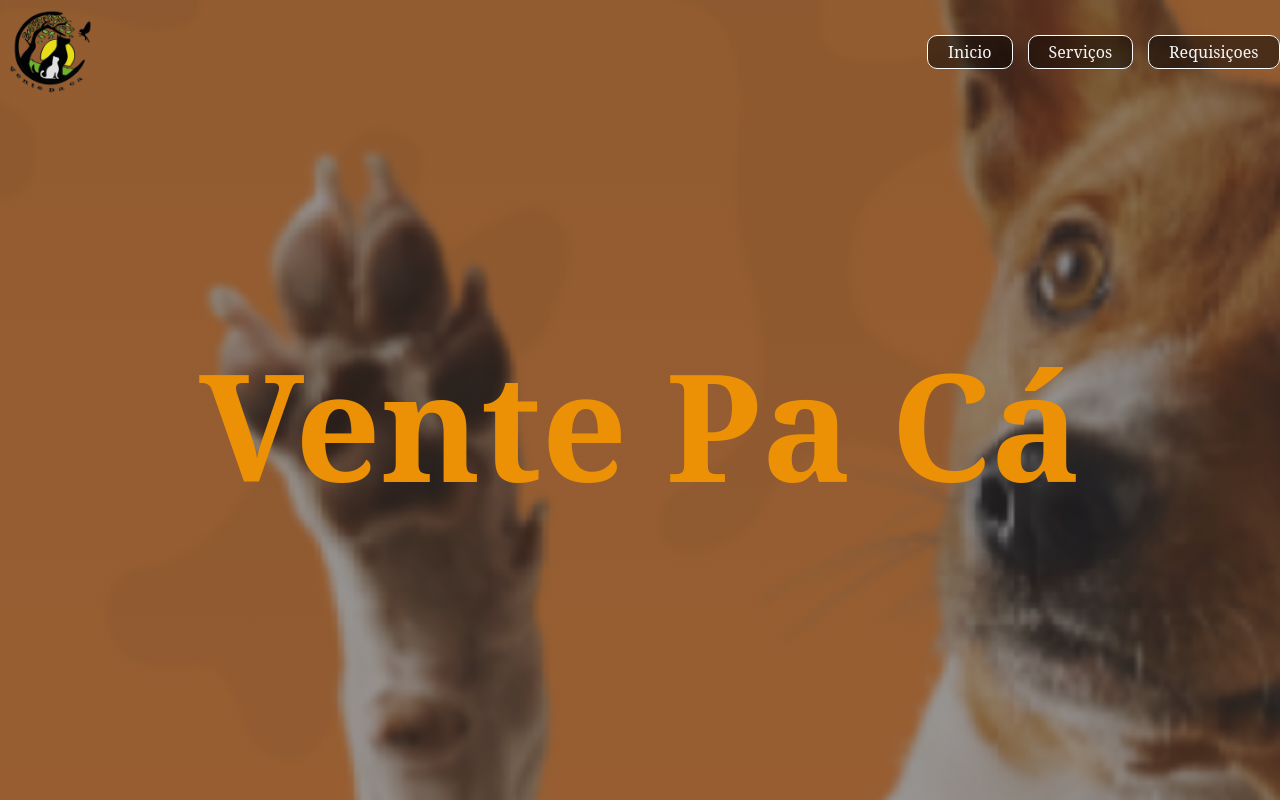
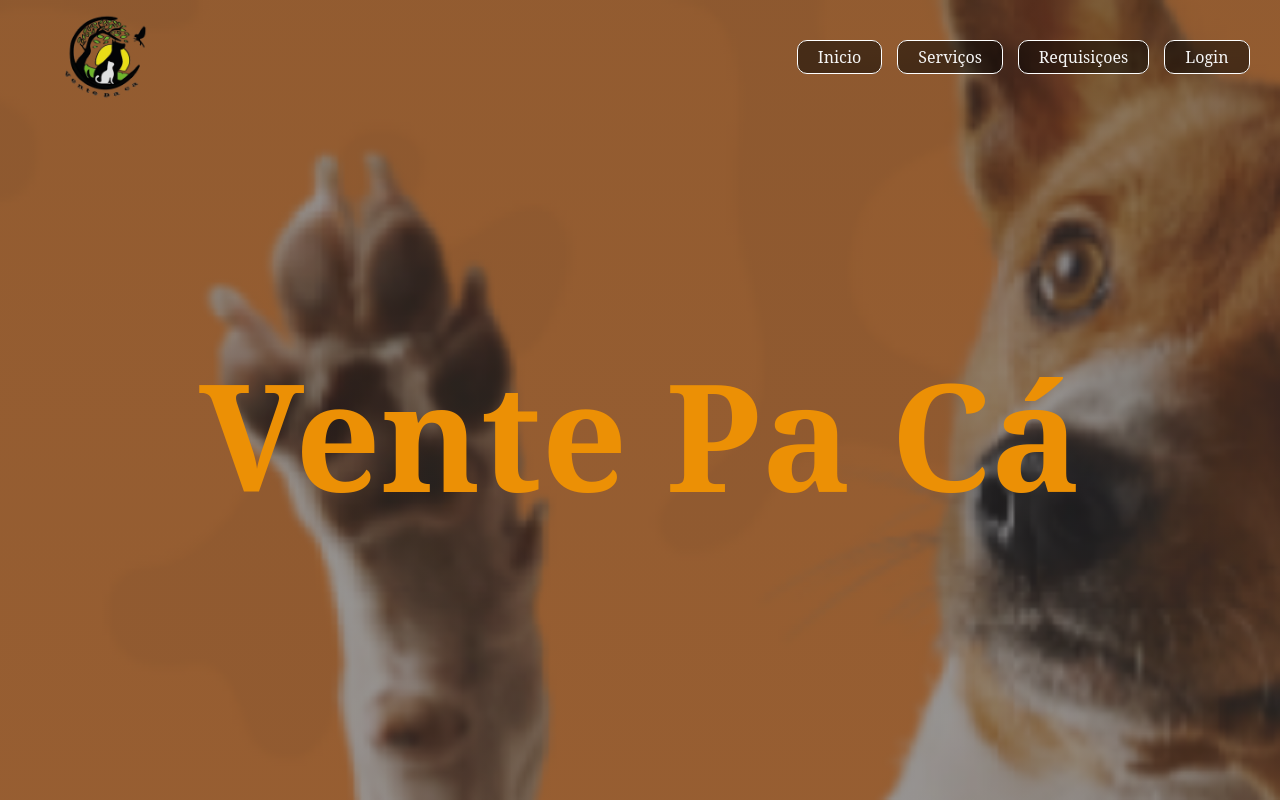
Before and after one commit to Arrowaaa/PI, a PHP site: page / in a window 1280 px wide. Run offline with PHP 8.4, Linux system fonts and the light colour scheme; some web fonts are replaced.

Commit message:
Melhoria do PI

```diff
--- a/PI/css/principal.css
+++ b/PI/css/principal.css
@@ -6,11 +6,13 @@
 
 .logo{
     width: 100px;
+    padding: 5px;
 }
 
 .menu ul{
     list-style: none;
     display: flex;
+    margin: 30px;
     gap: 15px;
 }
 
@@ -50,6 +52,7 @@ header{
     align-items: center;
     justify-content: space-between;
     padding: 0.5px;
+    margin-left: 50px;
 
 }
 .home main{
--- a/PI/index.html
+++ b/PI/index.html
@@ -17,6 +17,7 @@
                         <li > <a class="linha" href="index.html">Inicio</a></li>
                         <li> <a href="index.html">Serviços</a></li>
                         <li> <a href="index.html">Requisiçoes</a></li>
+                        <li> <a href="login.html">Login</a></li>
 
                     </ul>
                 </nav>
```
